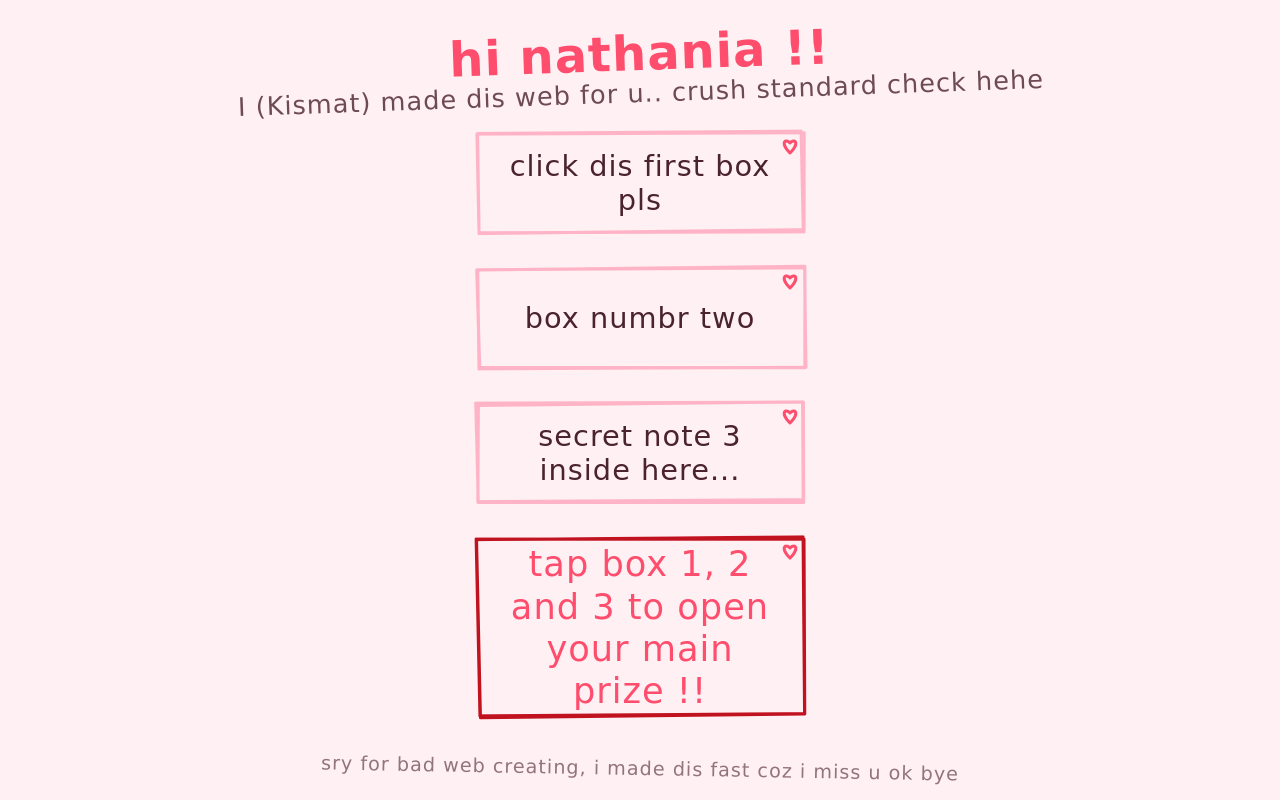
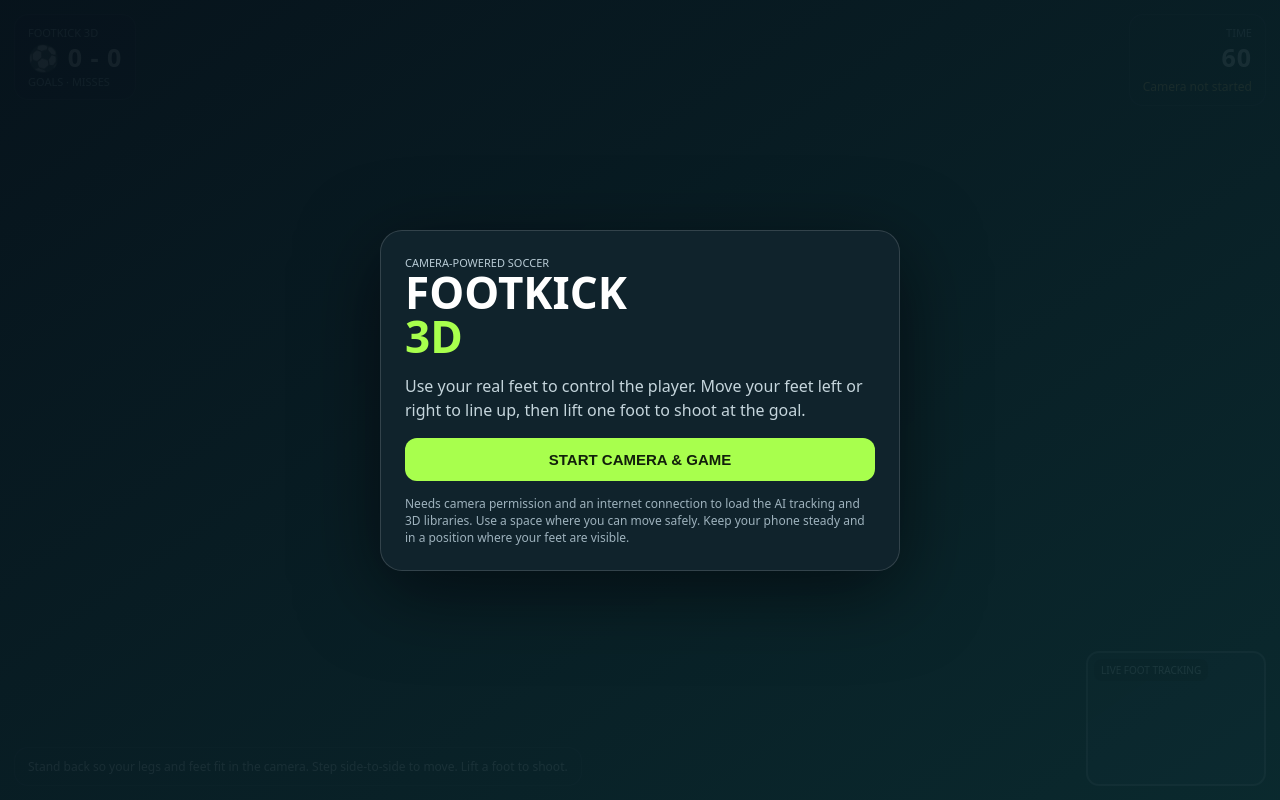
Before and after one commit to Kismat8178/Nathania-, a plain HTML site: page index.html in a window 1280 px wide. Drawn offline with nearby package versions, Linux system fonts and the light colour scheme; a web font is replaced by a local one.

Commit message:
Update index.html

```diff
--- a/index.html
+++ b/index.html
@@ -2,237 +2,154 @@
 <html lang="en">
 <head>
 <meta charset="UTF-8">
-    <meta name="viewport" content="width=device-width, initial-scale=1.0, maximum-scale=1.0, user-scalable=no">
-    <title>for my nathania <3</title>
+<meta name="viewport" content="width=device-width,initial-scale=1,maximum-scale=1,user-scalable=no">
+<title>FootKick 3D — Camera Soccer</title>
 <style>
-        @import url('https://fonts.googleapis.com/css2?family=Just+Me+Again+Down+Here&display=swap');
-
-        * {
-            box-sizing: border-box;
-            margin: 0;
-            padding: 0;
-            -webkit-tap-highlight-color: transparent;
-        }
-
-        body {
-            font-family: 'Just Me Again Down Here', cursive;
-            background-color: #fff0f3;
-            color: #4a232c;
-            min-height: 100vh;
-            display: flex;
-            flex-direction: column;
-            align-items: center;
-            padding: 15px;
-            font-size: 1.8rem;
-            letter-spacing: 1px;
-            line-height: 1.2;
-        }
-
-        header {
-            text-align: center;
-            margin-top: 10px;
-            margin-bottom: 15px;
-            width: 100%;
-            transform: rotate(-2deg);
-        }
-
-        h1 {
-            font-size: 3rem;
-            color: #ff4d6d;
-        }
-
-        .subtitle {
-            font-size: 1.6rem;
-            opacity: 0.8;
-            margin-top: -5px;
-        }
-
-        .app-holder {
-            width: 100%;
-            max-width: 350px;
-            display: flex;
-            flex-direction: column;
-            gap: 15px;
-            align-items: center;
-        }
-
-        .sketch-box {
-            position: relative;
-            width: 100%;
-            min-height: 120px;
-            cursor: pointer;
-            display: flex;
-            align-items: center;
-            justify-content: center;
-            padding: 15px;
-        }
-
-        .sketch-canvas {
-            position: absolute;
-            top: 0;
-            left: 0;
-            width: 100%;
-            height: 100%;
-            z-index: 1;
-        }
-
-        .box-text {
-            position: relative;
-            z-index: 2;
-            text-align: center;
-            width: 90%;
-            pointer-events: none;
-            user-select: none;
-        }
-
-        .secret-btn {
-            font-family: 'Just Me Again Down Here', cursive;
-            background: transparent;
-            border: none;
-            font-size: 2rem;
-            color: #ff4d6d;
-            cursor: pointer;
-            margin-top: 10px;
-            padding: 10px;
-            position: relative;
-        }
-
-        .footer-note {
-            font-size: 1.2rem;
-            margin-top: 30px;
-            opacity: 0.6;
-            text-align: center;
-            transform: rotate(1deg);
-        }
+:root{color-scheme:dark;font-family:system-ui,-apple-system,Segoe UI,Roboto,sans-serif}
+*{box-sizing:border-box}body{margin:0;background:#07131c;color:#fff;overflow:hidden}
+#game{position:fixed;inset:0}canvas{display:block;width:100%;height:100%}
+#hud{position:fixed;inset:0;pointer-events:none;padding:14px;display:flex;flex-direction:column;justify-content:space-between}
+.top{display:flex;justify-content:space-between;align-items:flex-start;gap:10px}
+.panel{background:#07131cce;border:1px solid #ffffff24;border-radius:14px;padding:10px 13px;backdrop-filter:blur(8px)}
+.score{font-size:25px;font-weight:900;letter-spacing:1px}.small{font-size:11px;color:#b8cbd5}
+#status{font-size:12px;color:#ffd36a;margin-top:4px}
+#camBox{position:fixed;right:14px;bottom:14px;width:min(34vw,180px);aspect-ratio:4/3;border:2px solid #ffffff66;border-radius:13px;overflow:hidden;background:#15232b;z-index:3}
+#video{width:100%;height:100%;object-fit:cover;transform:scaleX(-1)}
+#camLabel{position:absolute;left:6px;top:6px;background:#000a;padding:4px 7px;border-radius:7px;font-size:10px}
+#startScreen{position:fixed;inset:0;z-index:5;background:linear-gradient(145deg,#07131cf2,#0b2b30ee);display:grid;place-items:center;padding:22px}
+.card{width:min(520px,100%);background:#10232c;border:1px solid #ffffff25;border-radius:22px;padding:24px;box-shadow:0 20px 80px #0008}
+h1{font-size:clamp(28px,7vw,44px);line-height:1;margin:0 0 10px}p{color:#c5d5dc;line-height:1.5}
+button{border:0;border-radius:12px;padding:13px 18px;background:#a8ff4d;color:#12200b;font-weight:900;font-size:15px;width:100%;cursor:pointer}
+#help{font-size:12px;color:#9eb2bd;margin-top:14px}
+#bottomHint{align-self:flex-start;max-width:calc(100% - 190px);font-size:12px}
+#toast{position:fixed;top:25%;left:50%;transform:translateX(-50%);font-size:clamp(20px,5vw,32px);font-weight:1000;text-shadow:0 3px 15px #000;pointer-events:none}
+@media(max-width:600px){#hud{padding:9px}.panel{padding:8px 10px}.score{font-size:21px}#camBox{width:34vw;right:9px;bottom:9px}#bottomHint{max-width:60%;font-size:10px}}
 </style>
 </head>
 <body>
-
-    <header>
-        <h1>hi nathania !!</h1>
-        <p class="subtitle">I (Kismat) made dis web for u.. crush standard check hehe</p>
-    </header>
-
-    <div class="app-holder">
-
-        <div class="sketch-box" onclick="revealNote(this, 'istg screen distance sucks sm i wish i could teleport to filipino rn just to hold ur hand fr :(')">
-            <canvas class="sketch-canvas"></canvas>
-            <div class="box-text">click dis first box pls</div>
+<div id="game"></div>
+<div id="hud">
+  <div class="top">
+    <div class="panel"><div class="small">FOOTKICK 3D</div><div class="score">⚽ <span id="score">0</span> - <span id="miss">0</span></div><div class="small">GOALS · MISSES</div></div>
+    <div class="panel" style="text-align:right"><div class="small">TIME</div><div class="score" id="timer">60</div><div id="status">Camera not started</div></div>
   </div>
-
-        <div class="sketch-box" onclick="revealNote(this, 'ur literally so pretty when u wake up n reply to my texts. my absolute fav part of the day istg')">
-            <canvas class="sketch-canvas"></canvas>
-            <div class="box-text">box numbr two</div>
+  <div class="panel" id="bottomHint">Stand back so your legs and feet fit in the camera. Step side-to-side to move. Lift a foot to shoot.</div>
 </div>
-
-        <div class="sketch-box" onclick="revealNote(this, 'mahal kita so much nathania. dynamic duo forever idc what anyone says u stuck w me now')">
-            <canvas class="sketch-canvas"></canvas>
-            <div class="box-text">secret note 3 inside here...</div>
-        </div>
-
-        <div class="sketch-box" style="min-height: 160px;" id="finalBox">
-            <canvas class="sketch-canvas" id="canvasReward"></canvas>
-            <div class="box-text" id="rewardText" style="font-size: 2.2rem; color: #ff4d6d;">
-                tap box 1, 2 and 3 to open your main prize !!
+<div id="camBox"><video id="video" autoplay playsinline muted></video><div id="camLabel">LIVE FOOT TRACKING</div></div>
+<div id="toast"></div>
+<div id="startScreen">
+  <div class="card">
+    <div class="small">CAMERA-POWERED SOCCER</div>
+    <h1>FOOTKICK<br><span style="color:#a8ff4d">3D</span></h1>
+    <p>Use your real feet to control the player. Move your feet left or right to line up, then lift one foot to shoot at the goal.</p>
+    <button id="start">START CAMERA & GAME</button>
+    <div id="help">Needs camera permission and an internet connection to load the AI tracking and 3D libraries. Use a space where you can move safely. Keep your phone steady and in a position where your feet are visible.</div>
   </div>
 </div>
+<script type="module">
+import * as THREE from 'https://cdn.jsdelivr.net/npm/three@0.160.0/build/three.module.js';
+import {PoseLandmarker, FilesetResolver} from 'https://cdn.jsdelivr.net/npm/@mediapipe/tasks-vision@0.10.14';
 
-    </div>
+const mount=document.querySelector('#game'), video=document.querySelector('#video');
+const statusEl=document.querySelector('#status'), scoreEl=document.querySelector('#score'), missEl=document.querySelector('#miss'), timerEl=document.querySelector('#timer'), toast=document.querySelector('#toast');
+let scene,camera,renderer,player,ball,ballVelocity=new THREE.Vector3(),poseLandmarker,stream;
+let score=0,miss=0,timeLeft=60,playing=false,lastFrame=0,lastShot=0,footY=[0,0],footZ=[0,0],lastKick=[0,0],playerX=0,ballMoving=false,goalFlash=0;
+const clock=new THREE.Clock();
 
-    <div class="footer-note">
-        sry for bad web creating, i made dis fast coz i miss u ok bye
-    </div>
-
-    <script>
-        let openedBoxes = new Set();
-
-        function drawRoughBox(canvas, isOpened = false, customColor = '#ffb3c6') {
-            const ctx = canvas.getContext('2d');
-            const rect = canvas.getBoundingClientRect();
-            canvas.width = rect.width * 2;
-            canvas.height = rect.height * 2;
-            ctx.scale(2, 2);
-
-            ctx.clearRect(0, 0, rect.width, rect.height);
-
-            ctx.lineWidth = 3;
-            ctx.strokeStyle = isOpened ? '#ff4d6d' : customColor;
-            ctx.lineCap = 'round';
-            ctx.lineJoin = 'round';
-
-            function drawImperfectRect() {
-                ctx.beginPath();
-                ctx.moveTo(10 + Math.random()*4, 10 + Math.random()*3);
-                ctx.lineTo(rect.width - 10 - Math.random()*4, 8 + Math.random()*4);
-                ctx.lineTo(rect.width - 12 + Math.random()*3, rect.height - 10 - Math.random()*4);
-                ctx.lineTo(12 + Math.random()*4, rect.height - 12 + Math.random()*3);
-                ctx.closePath();
-                ctx.stroke();
+function makeField(){
+ scene=new THREE.Scene();scene.background=new THREE.Color(0x8bd2e9);scene.fog=new THREE.Fog(0x8bd2e9,25,65);
+ camera=new THREE.PerspectiveCamera(52,innerWidth/innerHeight,.1,100);camera.position.set(0,8,17);camera.lookAt(0,1,-2);
+ renderer=new THREE.WebGLRenderer({antialias:true});renderer.setPixelRatio(Math.min(devicePixelRatio,2));renderer.setSize(innerWidth,innerHeight);renderer.shadowMap.enabled=true;renderer.shadowMap.type=THREE.PCFSoftShadowMap;mount.appendChild(renderer.domElement);
+ scene.add(new THREE.HemisphereLight(0xffffff,0x365b3a,2));
+ const sun=new THREE.DirectionalLight(0xffffff,2.3);sun.position.set(-5,12,8);sun.castShadow=true;scene.add(sun);
+ const grass=new THREE.Mesh(new THREE.PlaneGeometry(34,48),new THREE.MeshStandardMaterial({color:0x248c48,roughness:1}));grass.rotation.x=-Math.PI/2;grass.position.z=-7;grass.receiveShadow=true;scene.add(grass);
+ for(let i=0;i<8;i++){let stripe=new THREE.Mesh(new THREE.PlaneGeometry(34,3),new THREE.MeshStandardMaterial({color:i%2?0x248c48:0x2c9a50}));stripe.rotation.x=-Math.PI/2;stripe.position.set(0,.012,-25+i*6);scene.add(stripe)}
+ const lineMat=new THREE.MeshBasicMaterial({color:0xffffff});
+ function line(x,z,w,h){let m=new THREE.Mesh(new THREE.PlaneGeometry(w,h),lineMat);m.rotation.x=-Math.PI/2;m.position.set(x,.025,z);scene.add(m)}
+ line(0,16,34,.12);line(0,-30,34,.12);line(-17,-7,.12,46);line(17,-7,.12,46);line(0,-19,34,.12);line(0,5,34,.12);
+ const circle=new THREE.Mesh(new THREE.RingGeometry(4.95,5.08,64),lineMat);circle.rotation.x=-Math.PI/2;circle.position.set(0,.03,5);scene.add(circle);
+ // Goal frame at far end
+ const postMat=new THREE.MeshStandardMaterial({color:0xffffff,roughness:.35});
+ const postGeo=new THREE.CylinderGeometry(.12,.12,3.4,12);
+ for(const x of [-5,5]){let p=new THREE.Mesh(postGeo,postMat);p.position.set(x,1.7,-25);p.castShadow=true;scene.add(p)}
+ let bar=new THREE.Mesh(new THREE.BoxGeometry(10.2,.22,.22),postMat);bar.position.set(0,3.35,-25);scene.add(bar);
+ let net=new THREE.Mesh(new THREE.PlaneGeometry(10,3.3),new THREE.MeshBasicMaterial({color:0xffffff,wireframe:true,transparent:true,opacity:.22,side:THREE.DoubleSide}));net.position.set(0,1.65,-25.1);scene.add(net);
+ // Player cartoon model
+ player=new THREE.Group();scene.add(player);player.position.set(0,0,7);
+ const shirt=new THREE.Mesh(new THREE.CapsuleGeometry(.48,.85,5,12),new THREE.MeshStandardMaterial({color:0x172bdb}));shirt.position.y=1.55;shirt.castShadow=true;player.add(shirt);
+ const head=new THREE.Mesh(new THREE.SphereGeometry(.32,18,14),new THREE.MeshStandardMaterial({color:0xb8794d}));head.position.y=2.55;player.add(head);
+ const shorts=new THREE.Mesh(new THREE.BoxGeometry(.85,.32,.48),new THREE.MeshStandardMaterial({color:0x101820}));shorts.position.y=.95;player.add(shorts);
+ for(let x of [-.23,.23]){let leg=new THREE.Mesh(new THREE.CylinderGeometry(.13,.11,.82,10),new THREE.MeshStandardMaterial({color:0xb8794d}));leg.position.set(x,.48,0);leg.name=x<0?'leftLeg':'rightLeg';player.add(leg);let shoe=new THREE.Mesh(new THREE.BoxGeometry(.28,.16,.48),new THREE.MeshStandardMaterial({color:0xffffff}));shoe.position.set(x,.12,-.13);player.add(shoe)}
+ // Ball
+ ball=new THREE.Mesh(new THREE.SphereGeometry(.38,24,18),new THREE.MeshStandardMaterial({color:0xffffff,roughness:.45}));ball.position.set(0,.4,4.4);ball.castShadow=true;scene.add(ball);
+ const ballLines=new THREE.Mesh(new THREE.IcosahedronGeometry(.385,1),new THREE.MeshBasicMaterial({color:0x111111,wireframe:true,transparent:true,opacity:.45}));ball.add(ballLines);
 }
-
-            drawImperfectRect();
-            drawImperfectRect();
-
-            if (!isOpened) {
-                ctx.strokeStyle = '#ff4d6d';
-                ctx.beginPath();
-                ctx.moveTo(rect.width - 25, 20);
-                ctx.bezierCurveTo(rect.width - 30, 15, rect.width - 35, 20, rect.width - 25, 30);
-                ctx.bezierCurveTo(rect.width - 15, 20, rect.width - 20, 15, rect.width - 25, 20);
-                ctx.stroke();
+function say(msg){toast.textContent=msg;clearTimeout(say.t);say.t=setTimeout(()=>toast.textContent='',850)}
+function resetBall(){ball.position.set(playerX,.4,4.4);ballVelocity.set(0,0,0);ballMoving=false}
+function shoot(side){
+ if(!playing||performance.now()-lastShot<650)return;
+ lastShot=performance.now();ballMoving=true;
+ const aim=Math.max(-4.5,Math.min(4.5,playerX*.45+(side===0?-.6:.6)));
+ ballVelocity.set(aim*.55,1.8,-17);
+ say('SHOT!');
 }
+function updateBall(dt){
+ if(!ballMoving)return;
+ ballVelocity.y-=8.5*dt;ball.position.addScaledVector(ballVelocity,dt);
+ ball.rotation.x+=dt*5;ball.rotation.z+=dt*4;
+ if(ball.position.y<.38){ball.position.y=.38;ballVelocity.y=Math.abs(ballVelocity.y)*.55}
+ if(ball.position.z<-24.6){
+   if(Math.abs(ball.position.x)<4.85&&ball.position.y<3.2){score++;scoreEl.textContent=score;say('GOAL! ⚽')}
+   else{miss++;missEl.textContent=miss;say('WIDE!')}
+   resetBall();
  }
-
-        const boxes = document.querySelectorAll('.sketch-box');
-        boxes.forEach((box, index) => {
-            if(index < 3) {
-                const canvas = box.querySelector('.sketch-canvas');
-                setTimeout(() => drawRoughBox(canvas, false, '#ffb3c6'), 50);
+ if(ball.position.z>13)resetBall();
 }
+function animate(now){
+ requestAnimationFrame(animate);const dt=Math.min(clock.getDelta(),.04);
+ if(playing){updateBall(dt);player.position.x+=(playerX-player.position.x)*Math.min(1,dt*7);if(goalFlash>0)goalFlash-=dt}
+ renderer.render(scene,camera);
+}
+async function start(){
+ const btn=document.querySelector('#start');btn.disabled=true;btn.textContent='STARTING...';
+ try{
+  stream=await navigator.mediaDevices.getUserMedia({video:{facingMode:'user',width:{ideal:640},height:{ideal:480}},audio:false});
+  video.srcObject=stream;await video.play();
+  statusEl.textContent='Loading AI tracker...';
+  const vision=await FilesetResolver.forVisionTasks('https://cdn.jsdelivr.net/npm/@mediapipe/tasks-vision@0.10.14/wasm');
+  poseLandmarker=await PoseLandmarker.createFromOptions(vision,{baseOptions:{modelAssetPath:'https://storage.googleapis.com/mediapipe-models/pose_landmarker/pose_landmarker_lite/float16/1/pose_landmarker_lite.task',delegate:'GPU'},runningMode:'VIDEO',numPoses:1});
+  document.querySelector('#startScreen').style.display='none';playing=true;timeLeft=60;statusEl.textContent='AI tracking active';say('LET’S PLAY!');
+  setInterval(()=>{if(playing){timeLeft--;timerEl.textContent=timeLeft;if(timeLeft<=0){playing=false;say('FULL TIME!');statusEl.textContent='Finished — restart to play';}}},1000);
+  requestAnimationFrame(track);
+ }catch(e){console.error(e);statusEl.textContent='Camera or tracker error';btn.disabled=false;btn.textContent='TRY AGAIN';document.querySelector('#help').textContent='Could not start. Allow camera permission, use HTTPS or localhost, and check your internet connection. Details: '+e.message}
+}
+function track(now){
+ if(!playing)return;
+ if(video.readyState>=2&&poseLandmarker&&now-lastFrame>35){
+  lastFrame=now;
+  const result=poseLandmarker.detectForVideo(video,now);
+  if(result.landmarks?.length){
+   const lm=result.landmarks[0];
+   // ankle / foot-index points: left 27/31, right 28/32
+   const feet=[{ankle:lm[27],toe:lm[31]},{ankle:lm[28],toe:lm[32]}];
+   if(feet.every(f=>f.ankle&&f.toe&&f.ankle.visibility>.35&&f.toe.visibility>.3)){
+    statusEl.textContent='Feet detected ✓';
+    const center=(feet[0].toe.x+feet[1].toe.x)/2;
+    playerX=(.5-center)*15;playerX=Math.max(-5.8,Math.min(5.8,playerX));
+    feet.forEach((f,i)=>{
+      const lift=f.toe.y;
+      if(footY[i]===0)footY[i]=lift;
+      const raised=footY[i]-lift;
+      if(raised>.075&&performance.now()-lastKick[i]>850){lastKick[i]=performance.now();shoot(i)}
+      footY[i]=footY[i]*.72+lift*.28;
     });
-
-        const rewardCanvas = document.getElementById('canvasReward');
-        setTimeout(() => drawRoughBox(rewardCanvas, false, '#c1121f'), 60);
-
-        function revealNote(element, text) {
-            const canvas = element.querySelector('.sketch-canvas');
-            const textDiv = element.querySelector('.box-text');
-
-            openedBoxes.add(element);
-            drawRoughBox(canvas, true);
-
-            textDiv.style.fontSize = "1.6rem";
-            textDiv.style.color = "#000000";
-            textDiv.innerHTML = text;
-
-            element.style.transform = "rotate(" + (Math.random() * 4 - 2) + "deg) scale(0.98)";
-            setTimeout(() => { element.style.transform = "none"; }, 150);
-
-            if (openedBoxes.size >= 3) {
-                unlockPrize();
+   }else statusEl.textContent='Show both feet to camera';
+  }else statusEl.textContent='Looking for feet...';
  }
+ requestAnimationFrame(track);
 }
-
-        function unlockPrize() {
-            const rewardText = document.getElementById('rewardText');
-            const rewardCanvas = document.getElementById('canvasReward');
-
-            drawRoughBox(rewardCanvas, true);
-
-            rewardText.innerHTML = `
-                <div style="transform: rotate(-1deg);">
-                    omg u found everything !!<br>
-                    <span style="font-size: 2.5rem; background: #ffccd5; padding: 2px 6px;">🎟️ 1x E-Hug Ticket</span><br>
-                    valid until we meet offline fr. screenshot dis n send it to me (Kismat) right now to claim !! mwah
-                </div>
-            `;
-
-            const ctx = rewardCanvas.getContext('2d');
-            ctx.fillStyle = '#ff4d6d';
-            for(let i=0; i<15; i++) {
-                ctx.fillRect(Math.random() * rewardCanvas.width/2, Math.random() * rewardCanvas.height/2, 4, 4);
-            }
-        }
+makeField();animate(0);
+document.querySelector('#start').addEventListener('click',start);
+addEventListener('resize',()=>{camera.aspect=innerWidth/innerHeight;camera.updateProjectionMatrix();renderer.setSize(innerWidth,innerHeight)});
 </script>
-</body>
-</html>
+</body></html>
```
Lines whose indentation alone changed are shown as unchanged.
